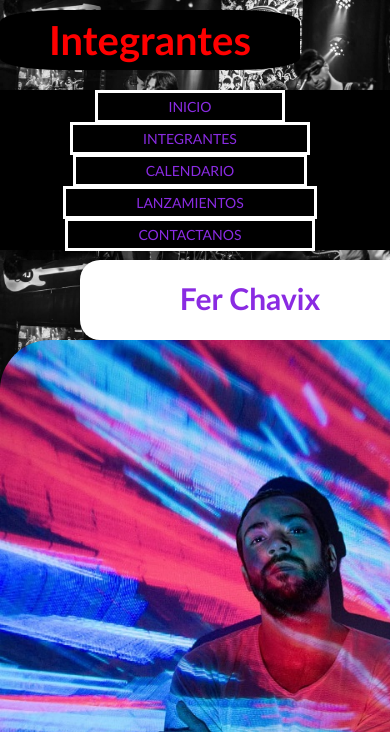
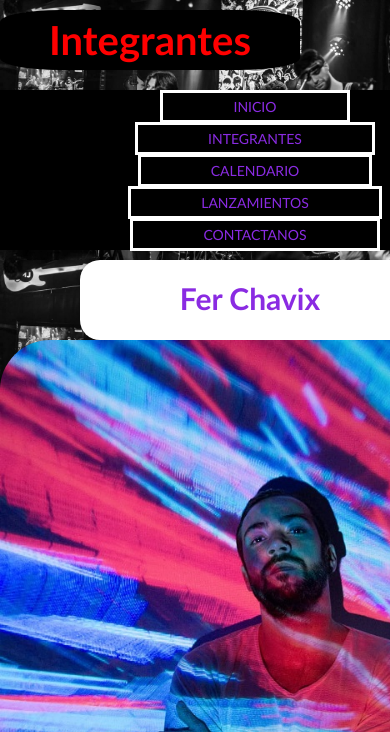
Before and after one commit to Juandegaudiomusic/PreEntregable2---De-Gaudio, a plain HTML site: page pages/integrantes.html in a window 390 px wide. Shown: the top 732 px of the page. Drawn offline with Linux system fonts and the light colour scheme.

Commit message:
modif css

```diff
--- a/css/style.css
+++ b/css/style.css
@@ -350,21 +350,25 @@ img {
   #grillaintegrantes {
     display: grid;
     grid-template-rows: 260px 750px 750px;
-    grid-template-columns: 400px;
+    grid-template-columns: 500px;
     grid-template-areas:
       "nav"
       "fer"
       "juan"
-      "lihue "
+      "lihue"
       "gonza";
   }
 
   .intgrid1 ul {
-
-    height: 160px;
+   height: 160px;
+   margin-left: 30px;
   }
 
   #grillaintegrantes img {
+    width: auto;
+  }
+
+  .pint {
     width: auto;
   }
 
```
